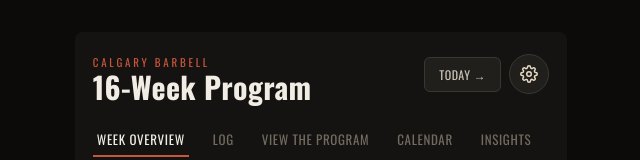
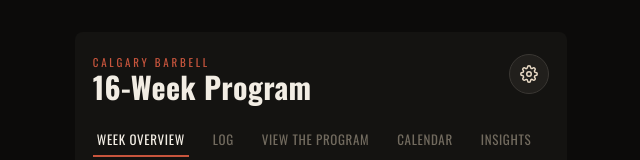
Before and after one commit to jackw91/CBB_App_V3, a React (Vite) app: page / in a window 1280 px wide. Shown: the top 160 px of the page, without its empty margins (319-959 px from the left). Built offline with nearby package versions, Linux system fonts and the light colour scheme.

Commit message:
Update App.jsx

```diff
--- a/src/App.jsx
+++ b/src/App.jsx
@@ -1948,28 +1948,7 @@
   const total = entries.length;
   const pctDone = total ? Math.round((doneCount / total) * 100) : 0;
 
-  const jumpToToday = () => {
-    if (!startDate) {
-      setSettingsOpen(true);
-      return;
-    }
-    const start = new Date(startDate + "T00:00:00");
-    const now = new Date();
-    const daysSince = Math.floor((now - start) / 86400000);
-    if (daysSince < 0) return;
-    const weekIdx = Math.min(16, Math.floor(daysSince / 7) + 1);
-    const dow = daysSince % 7;
-    const dayIdx = Math.min(4, Math.floor((dow / 7) * 4) + 1);
-    const targetPhase = weekToPhase(weekIdx);
-    setMode("log");
-    setPhase(targetPhase);
-    if (targetPhase === "Taper Week") {
-      setTaperLabel(TAPER_LABELS_SORTED[dayIdx - 1]);
-    } else {
-      setWeek(String(weekIdx));
-      setDay(String(dayIdx));
-    }
-  };
+
 
   const jumpToDayFromOverview = (d) => {
     if (isTaper) setTaperLabel(TAPER_LABELS_SORTED[d - 1]);
@@ -2108,24 +2087,7 @@
           </div>
         </div>
         <div className="cb-header-actions" style={{ display: "flex", alignItems: "center", gap: 8 }}>
-          <button
-            onClick={jumpToToday}
-            style={{
-              padding: "8px 14px",
-              borderRadius: 6,
-              border: "1px solid #3a3733",
-              background: "#211f1c",
-              color: "#c9c2b6",
-              cursor: "pointer",
-              fontFamily: "'Oswald', sans-serif",
-              fontSize: 12,
-              textTransform: "uppercase",
-              letterSpacing: "0.04em",
-              whiteSpace: "nowrap",
-            }}
-          >
-            Today →
-          </button>
+
           <div style={{ position: "relative" }}>
             <button
               onClick={() => setSettingsOpen((o) => !o)}
```
